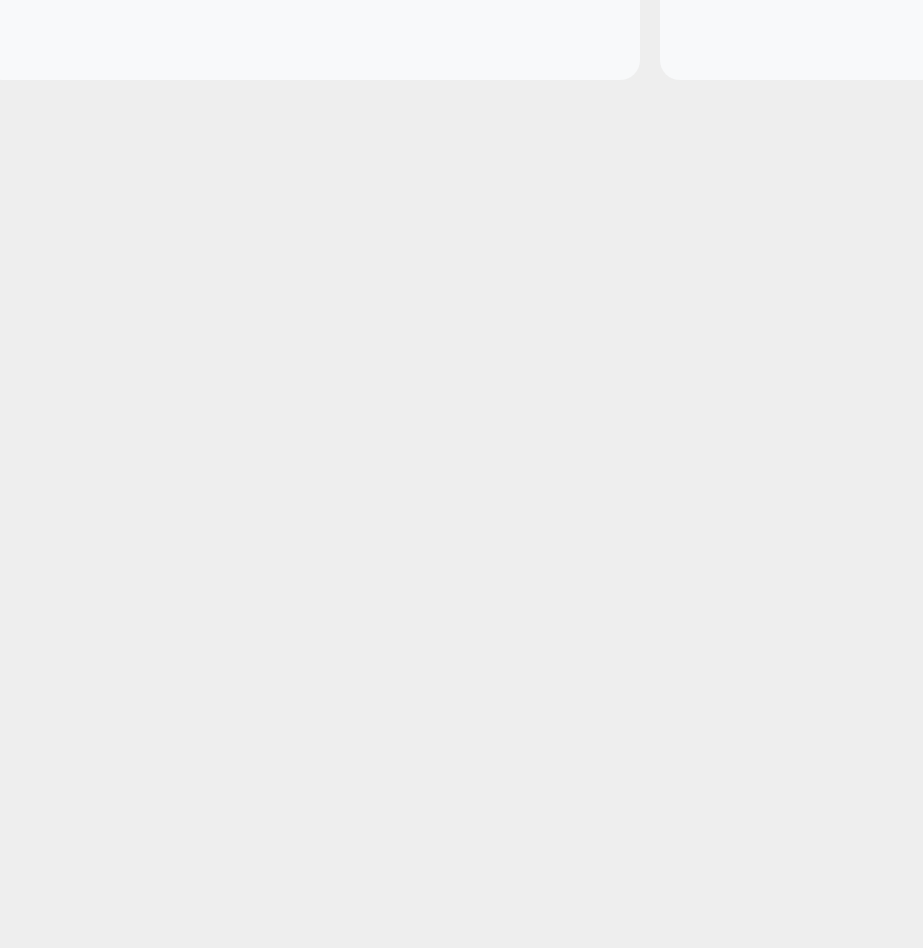
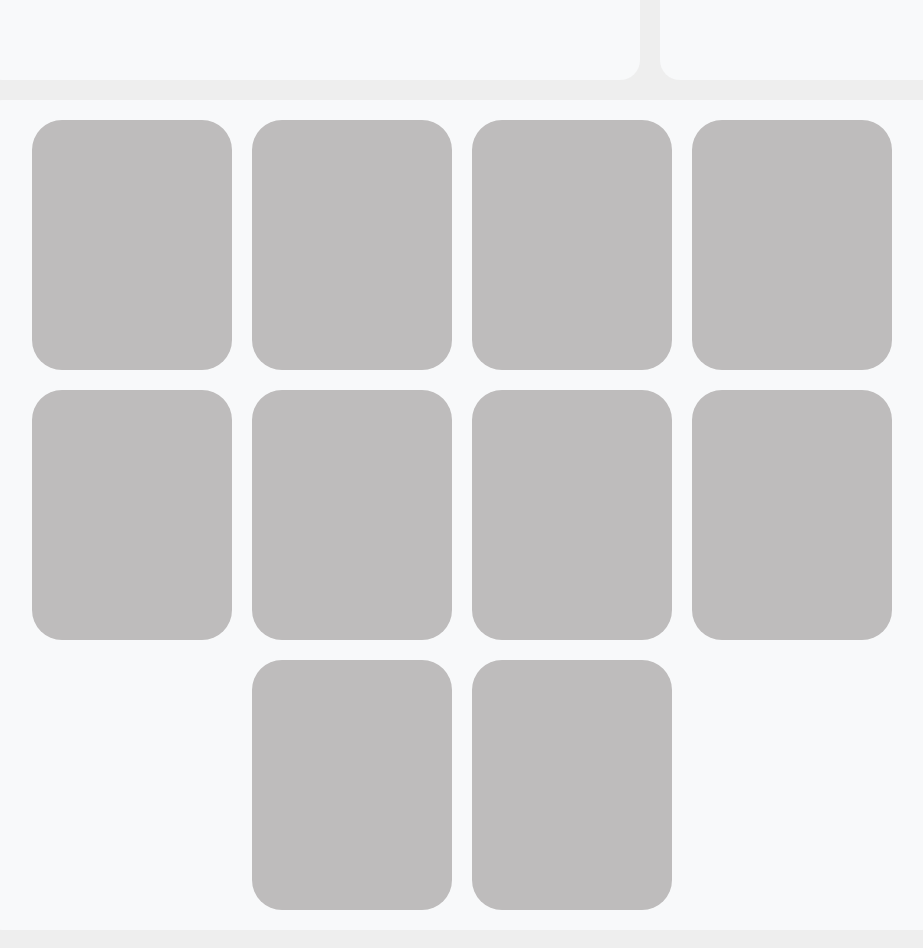
Before and after one commit to ressca/pokeparty-frontend, a React (Vite) app: page / in a window 1280 px wide. Shown: the part 580-1528 px from the top of the page, without its empty margins (178-1101 px from the left). Before the commit the page ends 800 px from the top, so only its background shows below. Built offline with nearby package versions, Linux system fonts and the light colour scheme.

Commit message:
add RandomPokemons section

```diff
--- /dev/null
+++ b/src/components/randomPokemons/RandomPokemons.css
@@ -0,0 +1,15 @@
+h1{
+    color: #ff0000;
+}
+
+.positioningRandomPokemons {
+    width: 75%;
+    background-color: #f8f9fa;
+    display: flex;
+    justify-content: center;
+    align-items: center;
+    gap: 20px;
+    flex-wrap: wrap;
+    padding: 20px 0 20px 0;
+    border-radius: 20px;
+}
--- /dev/null
+++ b/src/components/randomPokemons/RandomPokemons.jsx
@@ -0,0 +1,19 @@
+import './RandomPokemons.css';
+import RandomPokemonsCards from '../randomPokemonsCards/RandomPokemonsCards';
+export default function RandomPokemons() {
+    return (
+            <div className="positioningRandomPokemons">
+                <RandomPokemonsCards />
+                <RandomPokemonsCards />
+                <RandomPokemonsCards />
+                <RandomPokemonsCards />
+                <RandomPokemonsCards />
+                <RandomPokemonsCards />
+                <RandomPokemonsCards />
+                <RandomPokemonsCards />
+                <RandomPokemonsCards />
+                <RandomPokemonsCards />
+                {/* Tu będą się wyświetlać pokemony z api */}
+            </div>
+    )
+}
--- /dev/null
+++ b/src/components/randomPokemonsCards/RandomPokemonsCards.css
@@ -0,0 +1,6 @@
+.pokemonCards {
+    background-color: #bebcbc;
+    width: 200px;
+    height: 250px;
+    border-radius: 30px;
+}
--- /dev/null
+++ b/src/components/randomPokemonsCards/RandomPokemonsCards.jsx
@@ -0,0 +1,10 @@
+import './RandomPokemonsCards.css';
+export default function RandomPokemonsCards() {
+    return (
+        <div>
+            <article className="pokemonCards">
+
+            </article>
+        </div>
+    )
+}
--- a/src/pages/MainPage.css
+++ b/src/pages/MainPage.css
@@ -1,5 +1,6 @@
 body {
     background-color: #f5f5f5;
+    width: 100%;
 }
 .mainContainer {
     display: flex;
@@ -11,3 +12,10 @@ body {
     display: flex;
     width: 75%;
 }
+.randomPokemonsContainer {
+    margin: 20px 0 20px 0;
+    width: 100%;
+    display: flex;
+    justify-content: center;
+    align-items: center;
+}
--- a/src/pages/MainPage.jsx
+++ b/src/pages/MainPage.jsx
@@ -1,6 +1,7 @@
 import Header from '../components/header/Header.jsx'
 import PokemonOfTheDay from '../components/pokemonOfTheDay/PokemonOfTheDay.jsx'
 import PokemonsFights from '../components/pokemonsFights/PokemonsFights.jsx';
+import RandomPokemons from '../components/randomPokemons/RandomPokemons.jsx';
 import './MainPage.css';
 export default function MainPage() {
     return (
@@ -12,6 +13,9 @@ export default function MainPage() {
                     <PokemonOfTheDay />
                 </div>
             </div>
+            <div className="randomPokemonsContainer">
+                <RandomPokemons />
+            </div>
         </div>
     )
 }
```
